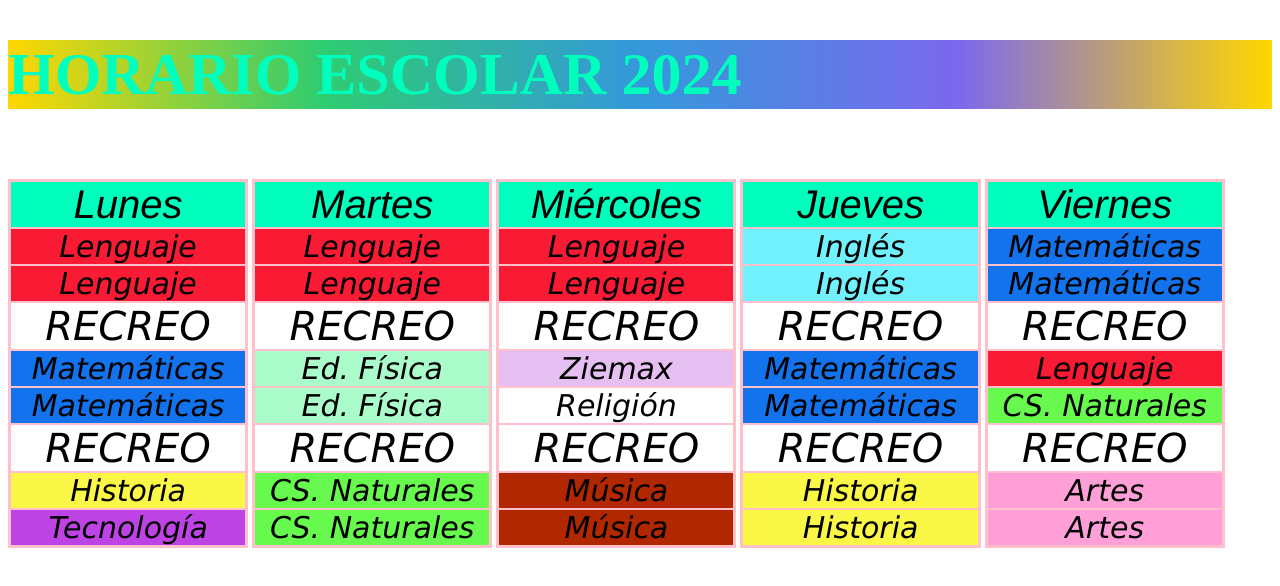
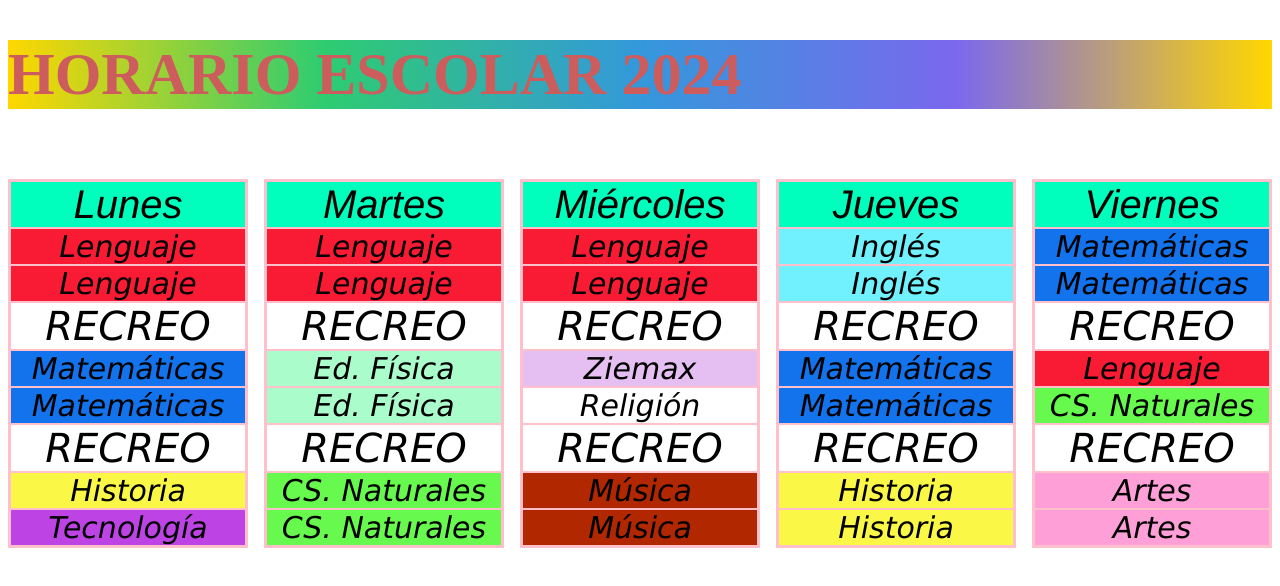
Before and after one commit to AnaMariaCampos/prueba, a plain HTML site: page index.html in a window 1280 px wide. Drawn offline with Linux system fonts and the light colour scheme.

Commit message:
add media query

```diff
--- a/index.html
+++ b/index.html
@@ -1,13 +1,12 @@
 <!DOCTYPE html>
 <html lang="en">
   <head>
-    <meta charset="UTF-8">
-    <meta name="viewport" content="width=device-width, initial-scale=1.0">
-    <link rel="stylesheet" href="style.css">
+    <meta charset="UTF-8" />
+    <meta name="viewport" content="width=device-width, initial-scale=1.0" />
+    <link rel="stylesheet" href="style.css" />
     <title>Document</title>
   </head>
   <body>
-
     <div class="titulo">
       <h1>HORARIO ESCOLAR 2024</h1>
     </div>
--- a/style.css
+++ b/style.css
@@ -3,12 +3,19 @@
     background-image: linear-gradient(to left, #FFD700, #7B68EE, #3498db, #2ecc71, #FFD700);
     color: indianred;
     margin: 0%;
-    color: #00FFBD;
-    font: 100;
-    background-color: #2ecc71;
 }
 
+.semana {
+    display: flex;
+    flex-direction: column;
+    gap: 16px;
+}
 
+@media (min-width: 768px) {
+    .semana {
+        flex-direction: row;
+    }
+}
 
 .elementos {
 list-style: none;
@@ -21,7 +28,6 @@ width: 19%;
 padding: 0px;
 text-align: center;
 display: inline-block;
-
 }
 
 .dias {
```
Lines whose indentation alone changed are shown as unchanged.
